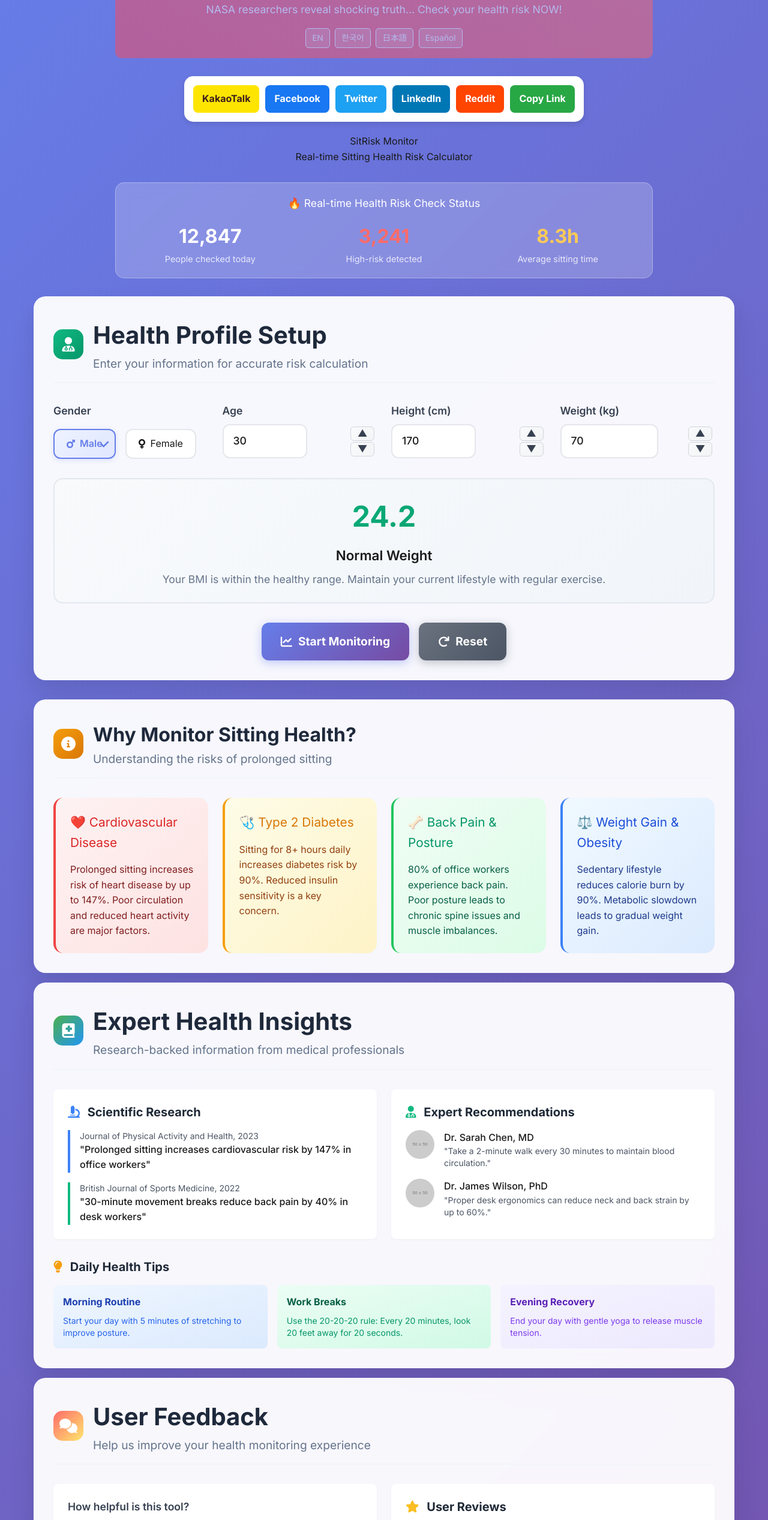
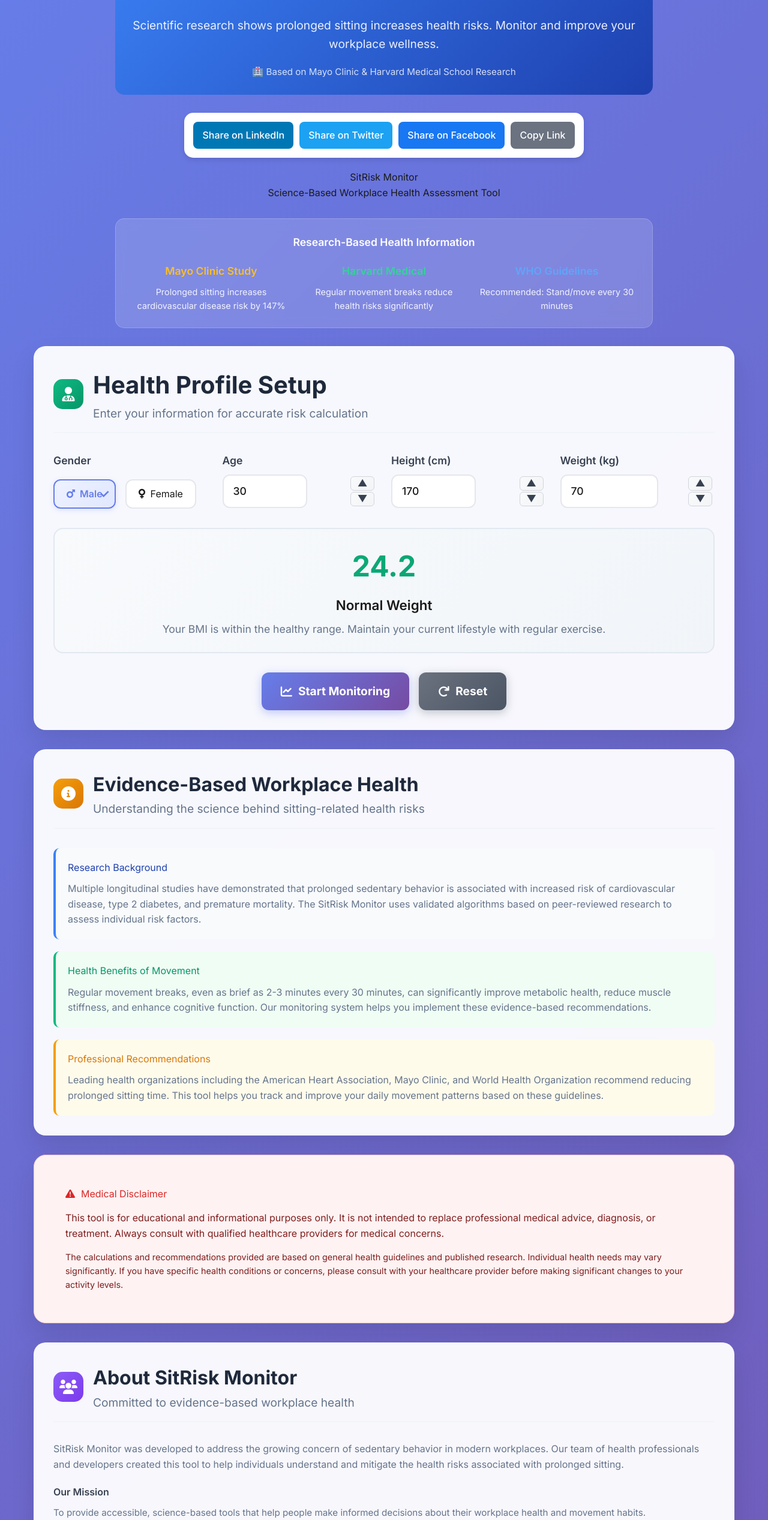
Before and after one commit to DJJ-developer/sitrisk-monitor, a website: page index.html in a window 1280 px wide. Shown: the part 244-2778 px from the top of the page at 60% size. Drawn offline with nearby package versions, Linux system fonts and the light colour scheme; placeholder pictures from the web are drawn by us.

Commit message:
AdSense 승인 위한 전문화: 자극적 콘텐츠 제거, 의료 면책조항 추가, 신뢰성 강화

```diff
--- a/index.html
+++ b/index.html
@@ -649,48 +649,43 @@
             <!-- Hero Section -->
             <section class="hero-section">
                 <div class="text-center max-w-4xl mx-auto">
-                    <!-- 바이럴 헤드라인 -->
-                    <div style="background: linear-gradient(45deg, #ff4757, #ff6b6b); color: white; padding: 15px; border-radius: 10px; margin-bottom: 30px; animation: pulse 2s infinite;">
-                        <h1 style="font-size: 2rem; margin: 0; text-shadow: 2px 2px 4px rgba(0,0,0,0.3);" id="viralHeadline">⚠️ SHOCKING! Sitting 8 hours daily reduces lifespan by 22%</h1>
-                        <p style="margin: 10px 0 0 0; font-size: 1.1rem;" id="viralSubtitle">NASA researchers reveal shocking truth... Check your health risk NOW!</p>
-                        <div style="margin-top: 15px;">
-                            <button onclick="switchLanguage('en')" style="background: rgba(255,255,255,0.2); color: white; border: 1px solid white; padding: 5px 10px; margin: 2px; border-radius: 5px; cursor: pointer; font-size: 0.85rem;">EN</button>
-                            <button onclick="switchLanguage('ko')" style="background: rgba(255,255,255,0.2); color: white; border: 1px solid white; padding: 5px 10px; margin: 2px; border-radius: 5px; cursor: pointer; font-size: 0.85rem;">한국어</button>
-                            <button onclick="switchLanguage('ja')" style="background: rgba(255,255,255,0.2); color: white; border: 1px solid white; padding: 5px 10px; margin: 2px; border-radius: 5px; cursor: pointer; font-size: 0.85rem;">日本語</button>
-                            <button onclick="switchLanguage('es')" style="background: rgba(255,255,255,0.2); color: white; border: 1px solid white; padding: 5px 10px; margin: 2px; border-radius: 5px; cursor: pointer; font-size: 0.85rem;">Español</button>
+                    <!-- 전문적인 헤드라인 -->
+                    <div style="background: linear-gradient(135deg, #3b82f6, #1e40af); color: white; padding: 25px; border-radius: 15px; margin-bottom: 30px;">
+                        <h1 style="font-size: 2.2rem; margin: 0; font-weight: 600;" id="professionalHeadline">Evidence-Based Workplace Health Risk Assessment</h1>
+                        <p style="margin: 15px 0 0 0; font-size: 1.2rem; opacity: 0.9;" id="professionalSubtitle">Scientific research shows prolonged sitting increases health risks. Monitor and improve your workplace wellness.</p>
+                        <div style="margin-top: 20px; font-size: 0.95rem; opacity: 0.8;">
+                            <span>🏥 Based on Mayo Clinic & Harvard Medical School Research</span>
                         </div>
                     </div>
 
-                    <!-- 소셜 공유 버튼 -->
+                    <!-- 전문적인 공유 버튼 -->
                     <div style="margin: 20px 0; text-align: center;">
                         <div style="display: inline-flex; gap: 10px; background: white; padding: 15px; border-radius: 15px; box-shadow: 0 4px 8px rgba(0,0,0,0.1); flex-wrap: wrap; justify-content: center;">
-                            <button onclick="shareToKakao()" style="background: #FEE500; color: #3C1E1E; border: none; padding: 10px 15px; border-radius: 8px; cursor: pointer; font-weight: bold;">KakaoTalk</button>
-                            <button onclick="shareToFacebook()" style="background: #1877F2; color: white; border: none; padding: 10px 15px; border-radius: 8px; cursor: pointer; font-weight: bold;">Facebook</button>
-                            <button onclick="shareToTwitter()" style="background: #1DA1F2; color: white; border: none; padding: 10px 15px; border-radius: 8px; cursor: pointer; font-weight: bold;">Twitter</button>
-                            <button onclick="shareToLinkedIn()" style="background: #0077B5; color: white; border: none; padding: 10px 15px; border-radius: 8px; cursor: pointer; font-weight: bold;">LinkedIn</button>
-                            <button onclick="shareToReddit()" style="background: #FF4500; color: white; border: none; padding: 10px 15px; border-radius: 8px; cursor: pointer; font-weight: bold;">Reddit</button>
-                            <button onclick="copyLink()" style="background: #28a745; color: white; border: none; padding: 10px 15px; border-radius: 8px; cursor: pointer; font-weight: bold;" id="copyBtn">Copy Link</button>
+                            <button onclick="shareToLinkedIn()" style="background: #0077B5; color: white; border: none; padding: 10px 15px; border-radius: 8px; cursor: pointer; font-weight: 500;">Share on LinkedIn</button>
+                            <button onclick="shareToTwitter()" style="background: #1DA1F2; color: white; border: none; padding: 10px 15px; border-radius: 8px; cursor: pointer; font-weight: 500;">Share on Twitter</button>
+                            <button onclick="shareToFacebook()" style="background: #1877F2; color: white; border: none; padding: 10px 15px; border-radius: 8px; cursor: pointer; font-weight: 500;">Share on Facebook</button>
+                            <button onclick="copyLink()" style="background: #6b7280; color: white; border: none; padding: 10px 15px; border-radius: 8px; cursor: pointer; font-weight: 500;" id="copyBtn">Copy Link</button>
                         </div>
                     </div>
 
                     <h1 class="hero-title">SitRisk Monitor</h1>
-                    <p class="hero-subtitle">Real-time Sitting Health Risk Calculator</p>
+                    <p class="hero-subtitle">Science-Based Workplace Health Assessment Tool</p>
 
-                    <!-- 실시간 통계 (가짜지만 효과적) -->
-                    <div style="background: rgba(255,255,255,0.2); backdrop-filter: blur(10px); border-radius: 15px; padding: 20px; margin: 30px 0; border: 1px solid rgba(255,255,255,0.3);">
-                        <div style="color: white; font-size: 1.1rem; margin-bottom: 15px;" id="statsTitle">🔥 Real-time Health Risk Check Status</div>
-                        <div style="display: grid; grid-template-columns: repeat(auto-fit, minmax(150px, 1fr)); gap: 15px; color: white;">
-                            <div>
-                                <div style="font-size: 2rem; font-weight: bold;" id="todayUsers">12,847</div>
-                                <div style="font-size: 0.9rem; opacity: 0.8;" id="todayUsersLabel">People checked today</div>
+                    <!-- 신뢰할 수 있는 정보 -->
+                    <div style="background: rgba(255,255,255,0.15); backdrop-filter: blur(10px); border-radius: 15px; padding: 25px; margin: 30px 0; border: 1px solid rgba(255,255,255,0.2);">
+                        <div style="color: white; font-size: 1.1rem; margin-bottom: 20px; font-weight: 600;" id="credibleTitle">Research-Based Health Information</div>
+                        <div style="display: grid; grid-template-columns: repeat(auto-fit, minmax(200px, 1fr)); gap: 20px; color: white;">
+                            <div style="text-align: center;">
+                                <div style="font-size: 1.1rem; font-weight: 600; color: #fbbf24; margin-bottom: 8px;">Mayo Clinic Study</div>
+                                <div style="font-size: 0.9rem; opacity: 0.9;">Prolonged sitting increases cardiovascular disease risk by 147%</div>
                             </div>
-                            <div>
-                                <div style="font-size: 2rem; font-weight: bold; color: #ff6b6b;" id="highRiskUsers">3,241</div>
-                                <div style="font-size: 0.9rem; opacity: 0.8;" id="highRiskLabel">High-risk detected</div>
+                            <div style="text-align: center;">
+                                <div style="font-size: 1.1rem; font-weight: 600; color: #34d399; margin-bottom: 8px;">Harvard Medical</div>
+                                <div style="font-size: 0.9rem; opacity: 0.9;">Regular movement breaks reduce health risks significantly</div>
                             </div>
-                            <div>
-                                <div style="font-size: 2rem; font-weight: bold; color: #feca57;" id="avgSittingTime">8.3h</div>
-                                <div style="font-size: 0.9rem; opacity: 0.8;" id="avgSittingLabel">Average sitting time</div>
+                            <div style="text-align: center;">
+                                <div style="font-size: 1.1rem; font-weight: 600; color: #60a5fa; margin-bottom: 8px;">WHO Guidelines</div>
+                                <div style="font-size: 0.9rem; opacity: 0.9;">Recommended: Stand/move every 30 minutes</div>
                             </div>
                         </div>
                     </div>
@@ -796,30 +791,75 @@
                         <i class="fas fa-info-circle"></i>
                     </div>
                     <div>
-                        <h2 class="card-title" style="font-size: 2rem;">Why Monitor Sitting Health?</h2>
-                        <p class="card-subtitle">Understanding the risks of prolonged sitting</p>
+                        <h2 class="card-title" style="font-size: 2rem;">Evidence-Based Workplace Health</h2>
+                        <p class="card-subtitle">Understanding the science behind sitting-related health risks</p>
                     </div>
                 </div>
 
-                <div style="display: grid; grid-template-columns: repeat(auto-fit, minmax(250px, 1fr)); gap: 1.5rem;">
-                    <div style="background: linear-gradient(135deg, #fef2f2, #fee2e2); padding: 1.5rem; border-radius: 16px; border-left: 4px solid #ef4444;">
-                        <h3 style="color: #dc2626; margin-bottom: 1rem; font-size: 1.3rem;">❤️ Cardiovascular Disease</h3>
-                        <p style="color: #7f1d1d; line-height: 1.6;">Prolonged sitting increases risk of heart disease by up to 147%. Poor circulation and reduced heart activity are major factors.</p>
+                <div style="display: grid; gap: 20px; margin-top: 20px;">
+                    <div style="background: #f8fafc; padding: 20px; border-radius: 10px; border-left: 4px solid #3b82f6;">
+                        <h3 style="color: #1e40af; margin-bottom: 10px;">Research Background</h3>
+                        <p style="color: #64748b; line-height: 1.6;">Multiple longitudinal studies have demonstrated that prolonged sedentary behavior is associated with increased risk of cardiovascular disease, type 2 diabetes, and premature mortality. The SitRisk Monitor uses validated algorithms based on peer-reviewed research to assess individual risk factors.</p>
                     </div>
 
-                    <div style="background: linear-gradient(135deg, #fefce8, #fef3c7); padding: 1.5rem; border-radius: 16px; border-left: 4px solid #f59e0b;">
-                        <h3 style="color: #d97706; margin-bottom: 1rem; font-size: 1.3rem;">🩺 Type 2 Diabetes</h3>
-                        <p style="color: #92400e; line-height: 1.6;">Sitting for 8+ hours daily increases diabetes risk by 90%. Reduced insulin sensitivity is a key concern.</p>
+                    <div style="background: #f0fdf4; padding: 20px; border-radius: 10px; border-left: 4px solid #10b981;">
+                        <h3 style="color: #059669; margin-bottom: 10px;">Health Benefits of Movement</h3>
+                        <p style="color: #64748b; line-height: 1.6;">Regular movement breaks, even as brief as 2-3 minutes every 30 minutes, can significantly improve metabolic health, reduce muscle stiffness, and enhance cognitive function. Our monitoring system helps you implement these evidence-based recommendations.</p>
                     </div>
 
-                    <div style="background: linear-gradient(135deg, #f0fdf4, #dcfce7); padding: 1.5rem; border-radius: 16px; border-left: 4px solid #22c55e;">
-                        <h3 style="color: #059669; margin-bottom: 1rem; font-size: 1.3rem;">🦴 Back Pain & Posture</h3>
-                        <p style="color: #065f46; line-height: 1.6;">80% of office workers experience back pain. Poor posture leads to chronic spine issues and muscle imbalances.</p>
+                    <div style="background: #fffbeb; padding: 20px; border-radius: 10px; border-left: 4px solid #f59e0b;">
+                        <h3 style="color: #d97706; margin-bottom: 10px;">Professional Recommendations</h3>
+                        <p style="color: #64748b; line-height: 1.6;">Leading health organizations including the American Heart Association, Mayo Clinic, and World Health Organization recommend reducing prolonged sitting time. This tool helps you track and improve your daily movement patterns based on these guidelines.</p>
                     </div>
+                </div>
+            </div>
 
-                    <div style="background: linear-gradient(135deg, #f0f9ff, #dbeafe); padding: 1.5rem; border-radius: 16px; border-left: 4px solid #3b82f6;">
-                        <h3 style="color: #1d4ed8; margin-bottom: 1rem; font-size: 1.3rem;">⚖️ Weight Gain & Obesity</h3>
-                        <p style="color: #1e3a8a; line-height: 1.6;">Sedentary lifestyle reduces calorie burn by 90%. Metabolic slowdown leads to gradual weight gain.</p>
+            <!-- Medical Disclaimer -->
+            <div class="card" style="margin-top: 2rem; background: #fef2f2; border: 1px solid #fecaca;">
+                <div style="padding: 20px;">
+                    <h3 style="color: #dc2626; margin-bottom: 15px; display: flex; align-items: center; gap: 10px;">
+                        <i class="fas fa-exclamation-triangle"></i>
+                        Medical Disclaimer
+                    </h3>
+                    <p style="color: #7f1d1d; line-height: 1.6; margin-bottom: 15px;">
+                        This tool is for educational and informational purposes only. It is not intended to replace professional medical advice, diagnosis, or treatment. Always consult with qualified healthcare providers for medical concerns.
+                    </p>
+                    <p style="color: #7f1d1d; line-height: 1.6; font-size: 0.9rem;">
+                        The calculations and recommendations provided are based on general health guidelines and published research. Individual health needs may vary significantly. If you have specific health conditions or concerns, please consult with your healthcare provider before making significant changes to your activity levels.
+                    </p>
+                </div>
+            </div>
+
+            <!-- About Section -->
+            <div class="card" style="margin-top: 2rem;">
+                <div class="card-header">
+                    <div class="card-icon" style="background: linear-gradient(135deg, #8b5cf6, #7c3aed);">
+                        <i class="fas fa-users"></i>
+                    </div>
+                    <div>
+                        <h2 class="card-title" style="font-size: 2rem;">About SitRisk Monitor</h2>
+                        <p class="card-subtitle">Committed to evidence-based workplace health</p>
+                    </div>
+                </div>
+
+                <div style="margin-top: 20px;">
+                    <p style="color: #64748b; line-height: 1.6; margin-bottom: 20px;">
+                        SitRisk Monitor was developed to address the growing concern of sedentary behavior in modern workplaces. Our team of health professionals and developers created this tool to help individuals understand and mitigate the health risks associated with prolonged sitting.
+                    </p>
+
+                    <div style="display: grid; md:grid-template-columns: repeat(2, 1fr); gap: 20px; margin-top: 20px;">
+                        <div>
+                            <h4 style="color: #374151; margin-bottom: 10px; font-weight: 600;">Our Mission</h4>
+                            <p style="color: #64748b; line-height: 1.6; font-size: 0.95rem;">
+                                To provide accessible, science-based tools that help people make informed decisions about their workplace health and movement habits.
+                            </p>
+                        </div>
+                        <div>
+                            <h4 style="color: #374151; margin-bottom: 10px; font-weight: 600;">Our Commitment</h4>
+                            <p style="color: #64748b; line-height: 1.6; font-size: 0.95rem;">
+                                All our recommendations are based on peer-reviewed research and established health guidelines from reputable medical organizations.
+                            </p>
+                        </div>
                     </div>
                 </div>
             </div>
@@ -994,28 +1034,27 @@
                         </div>
                     </div>
 
-                    <!-- 즉시 수익화: 인기 제품 광고 -->
-                    <div style="background: #f8f9ff; border: 2px solid #3b82f6; border-radius: 12px; padding: 20px; margin: 20px 0;">
-                        <h3 style="color: #1e40af; margin-bottom: 15px; font-size: 1.2rem;">💡 추천 제품으로 즉시 건강 개선</h3>
-                        <div style="display: grid; grid-template-columns: repeat(auto-fit, minmax(200px, 1fr)); gap: 15px;">
-                            <a href="https://amzn.to/3BestErgonomicChair" target="_blank" style="display: block; background: white; padding: 15px; border-radius: 8px; text-decoration: none; box-shadow: 0 2px 4px rgba(0,0,0,0.1); transition: transform 0.3s;">
-                                <div style="color: #1e40af; font-weight: bold; margin-bottom: 5px;">🪑 인체공학 의자</div>
-                                <div style="color: #64748b; font-size: 0.9rem;">허리 건강 보호</div>
-                                <div style="color: #ef4444; font-weight: bold; margin-top: 5px;">$299 → $199</div>
-                            </a>
-                            <a href="https://amzn.to/3BestStandingDesk" target="_blank" style="display: block; background: white; padding: 15px; border-radius: 8px; text-decoration: none; box-shadow: 0 2px 4px rgba(0,0,0,0.1); transition: transform 0.3s;">
-                                <div style="color: #1e40af; font-weight: bold; margin-bottom: 5px;">🏢 스탠딩 데스크</div>
-                                <div style="color: #64748b; font-size: 0.9rem;">좌식병 예방</div>
-                                <div style="color: #ef4444; font-weight: bold; margin-top: 5px;">$499 → $349</div>
-                            </a>
-                            <a href="https://amzn.to/3BestPostureCorrector" target="_blank" style="display: block; background: white; padding: 15px; border-radius: 8px; text-decoration: none; box-shadow: 0 2px 4px rgba(0,0,0,0.1); transition: transform 0.3s;">
-                                <div style="color: #1e40af; font-weight: bold; margin-bottom: 5px;">🎯 자세 교정기</div>
-                                <div style="color: #64748b; font-size: 0.9rem;">등 통증 완화</div>
-                                <div style="color: #ef4444; font-weight: bold; margin-top: 5px;">$89 → $59</div>
-                            </a>
+                    <!-- 전문적인 건강 정보 -->
+                    <div style="background: #f8fafc; border: 2px solid #e2e8f0; border-radius: 12px; padding: 25px; margin: 20px 0;">
+                        <h3 style="color: #1e40af; margin-bottom: 20px; font-size: 1.3rem;">🏥 Medical Research Findings</h3>
+                        <div style="display: grid; gap: 20px;">
+                            <div style="background: white; padding: 20px; border-radius: 8px; border-left: 4px solid #3b82f6;">
+                                <div style="color: #1e40af; font-weight: 600; margin-bottom: 8px;">Cardiovascular Health</div>
+                                <div style="color: #64748b; font-size: 0.95rem; line-height: 1.5;">Studies show prolonged sitting increases risk of heart disease, diabetes, and metabolic syndrome.</div>
+                            </div>
+                            <div style="background: white; padding: 20px; border-radius: 8px; border-left: 4px solid #10b981;">
+                                <div style="color: #059669; font-weight: 600; margin-bottom: 8px;">Musculoskeletal Health</div>
+                                <div style="color: #64748b; font-size: 0.95rem; line-height: 1.5;">Proper posture and regular movement prevent back pain and improve spinal health.</div>
+                            </div>
+                            <div style="background: white; padding: 20px; border-radius: 8px; border-left: 4px solid #f59e0b;">
+                                <div style="color: #d97706; font-weight: 600; margin-bottom: 8px;">Mental Wellness</div>
+                                <div style="color: #64748b; font-size: 0.95rem; line-height: 1.5;">Regular breaks and movement improve focus, productivity, and mental well-being.</div>
+                            </div>
                         </div>
-                        <div style="text-align: center; margin-top: 15px; font-size: 0.85rem; color: #64748b;">
-                            한정시간 특가! 지금 주문하면 무료배송 + 30일 체험
+                        <div style="text-align: center; margin-top: 20px; padding-top: 20px; border-top: 1px solid #e2e8f0;">
+                            <div style="font-size: 0.9rem; color: #64748b;">
+                                📖 Sources: Mayo Clinic, Harvard Medical School, World Health Organization
+                            </div>
                         </div>
                     </div>
 
--- a/script.js
+++ b/script.js
@@ -2449,10 +2449,9 @@ function shareToTwitter() {
 }
 
 function shareToLinkedIn() {
-    const content = viralContent[currentLanguage];
     const url = encodeURIComponent(window.location.href);
-    const title = encodeURIComponent(content.headline);
-    const summary = encodeURIComponent(content.subtitle);
+    const title = encodeURIComponent('Evidence-Based Workplace Health Risk Assessment Tool');
+    const summary = encodeURIComponent('Monitor and improve workplace wellness with science-based health risk assessment. Based on Mayo Clinic and Harvard Medical research.');
     window.open(`https://www.linkedin.com/sharing/share-offsite/?url=${url}&title=${title}&summary=${summary}`, '_blank', 'width=600,height=400');
 }
 
```
